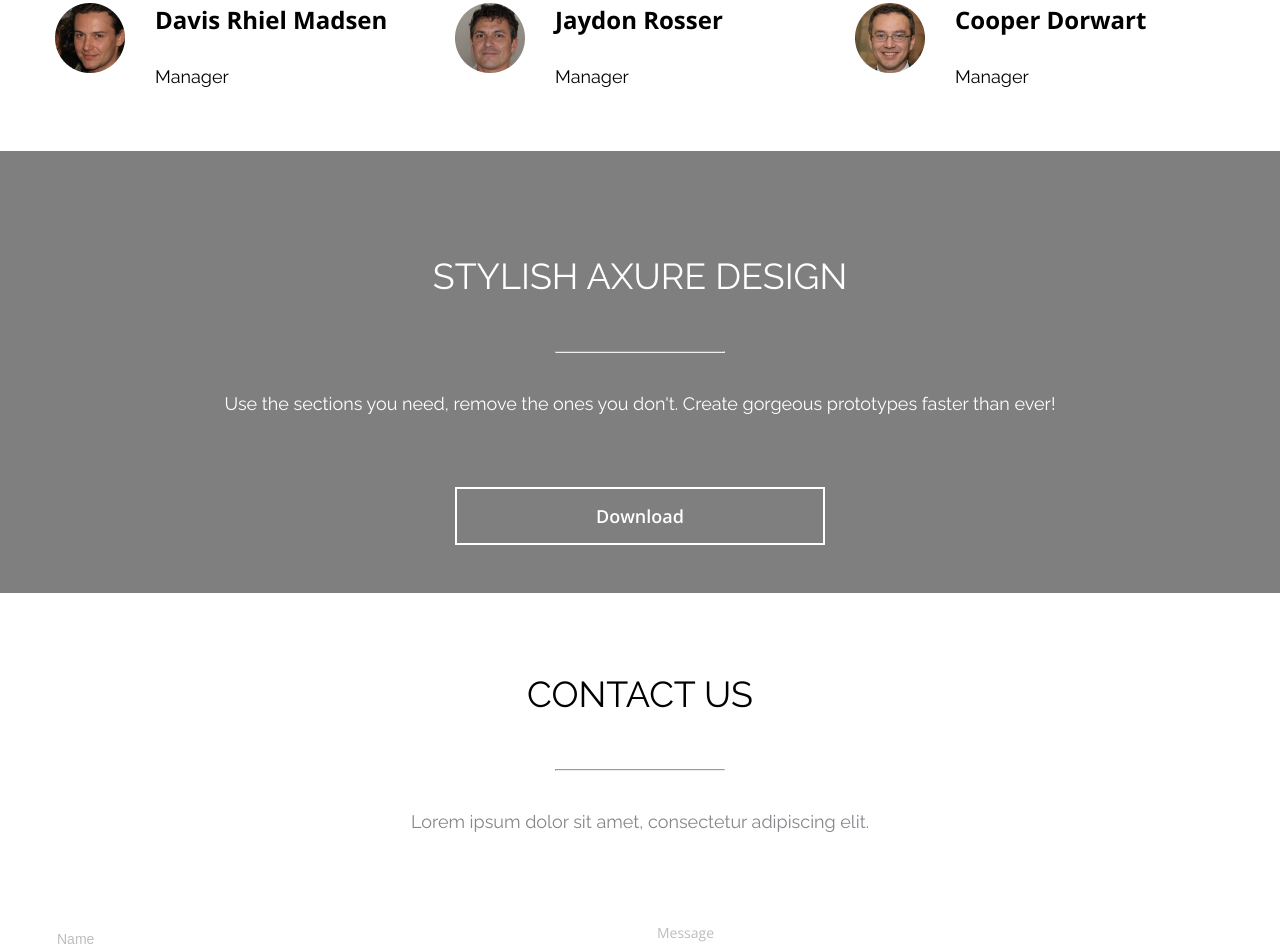
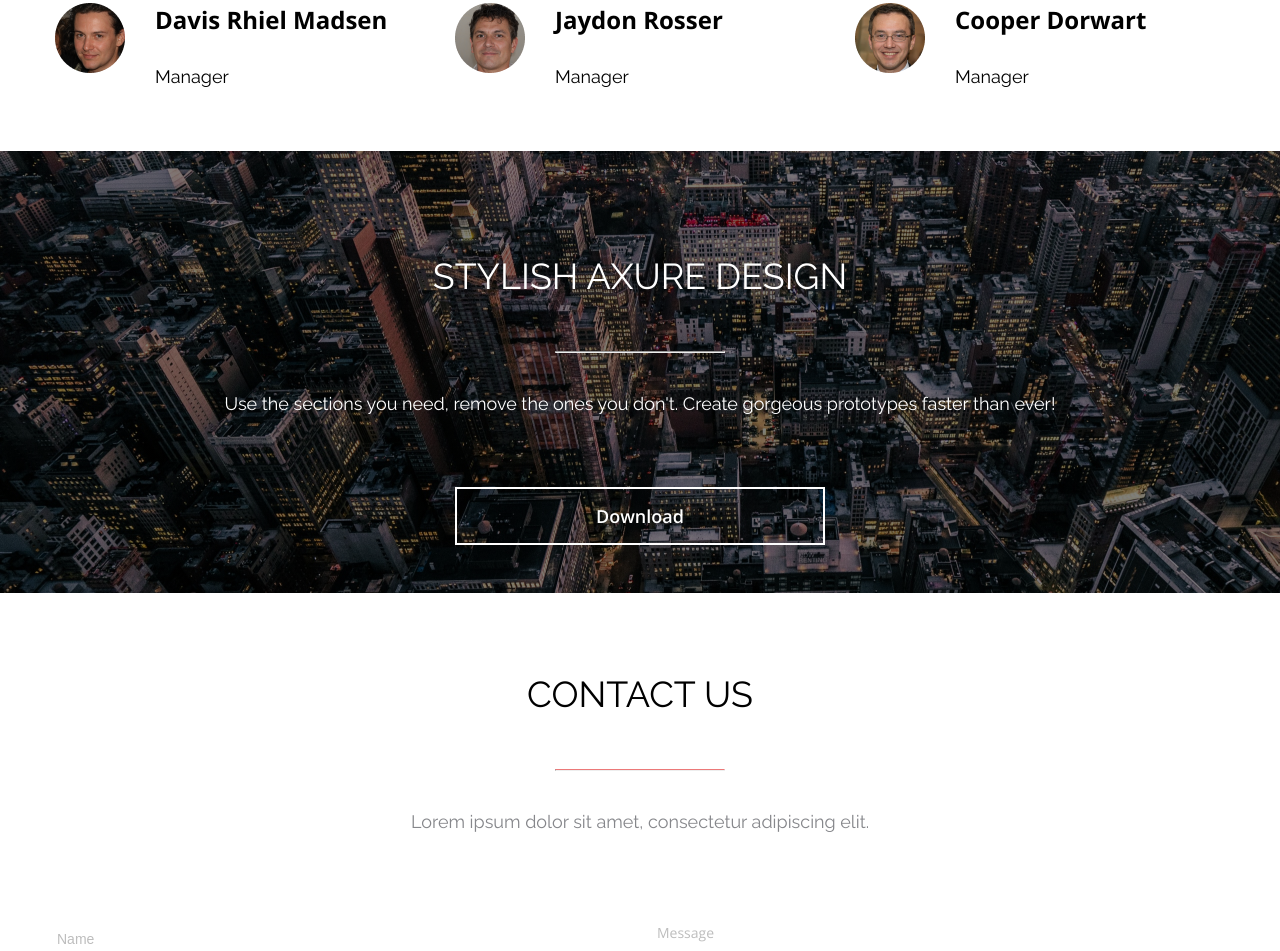
Before and after one commit to mozheyko90/AXIT, a plain HTML site: page index.html in a window 1280 px wide. Shown: the part 4162-5113 px from the top of the page. Drawn offline with nearby package versions, Linux system fonts and the light colour scheme.

Commit message:
Update style.css

```diff
--- a/styles/style.css
+++ b/styles/style.css
@@ -579,7 +579,7 @@
     height: 442px;
     text-align: center;
     color: #fff;
-    background-image: linear-gradient(rgba(0, 0, 0, .5), rgba(0, 0, 0, .5)), url(img/stretch.jpg);
+    background-image: linear-gradient(rgba(0, 0, 0, .5), rgba(0, 0, 0, .5)), url(/img/stretch.jpg);
 }
 
 .stretch__title {
```
